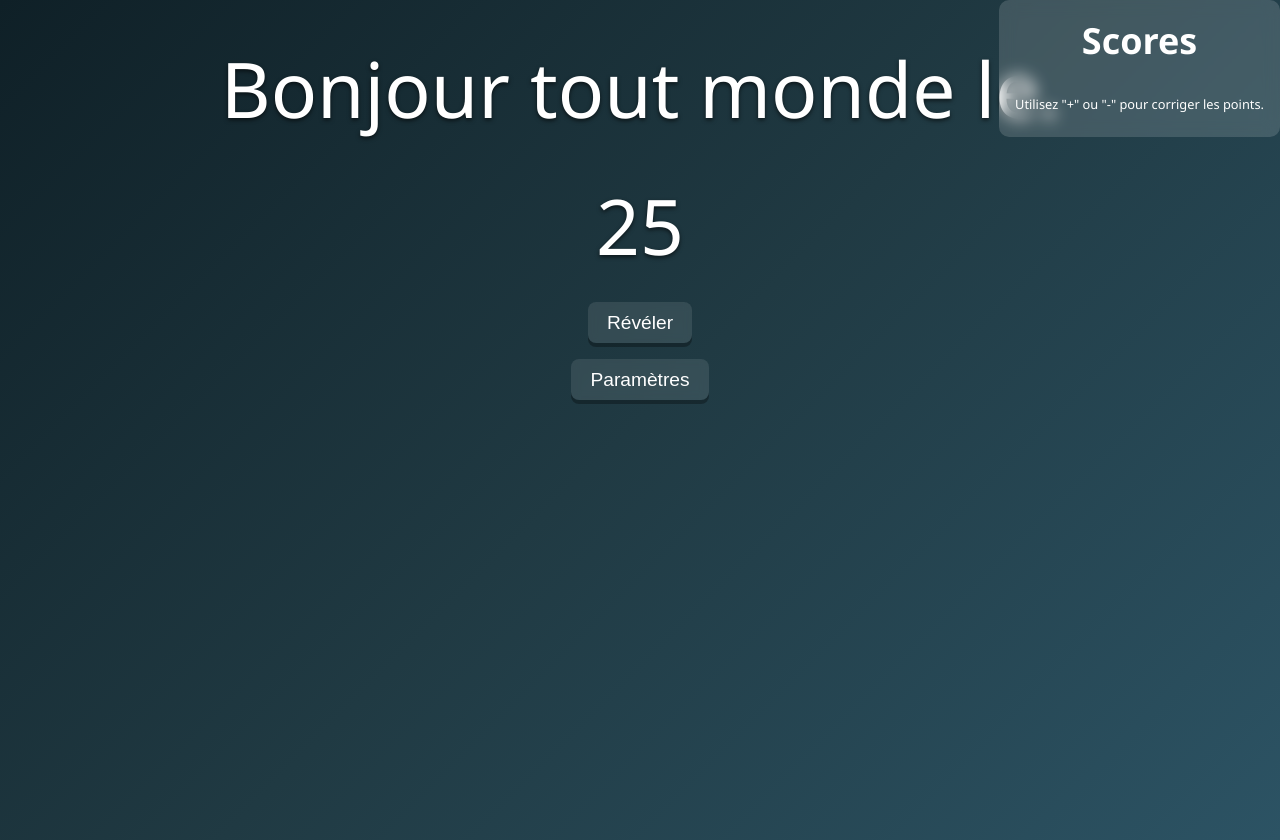
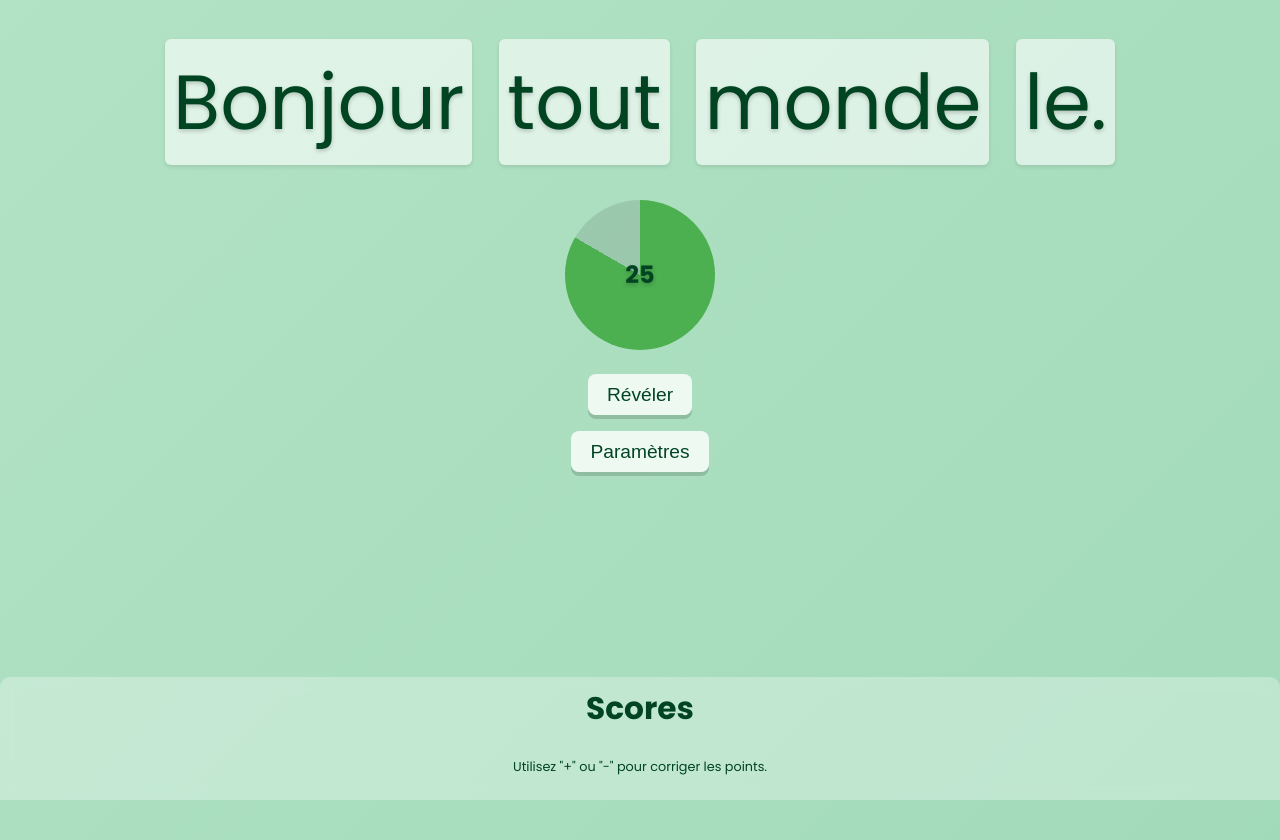
Before and after one commit to SbTchR/WortMischer, a plain HTML site: page index.html in a window 1280 px wide. Drawn offline with Linux system fonts and the light colour scheme.

Commit message:
Improve UI with green theme and animations

```diff
--- a/index.html
+++ b/index.html
@@ -3,11 +3,13 @@
 <head>
     <meta charset="UTF-8">
     <title>Sentence Sprint</title>
+    <link rel="preconnect" href="https://fonts.gstatic.com">
+    <link href="https://fonts.googleapis.com/css2?family=Poppins:wght@400;700&display=swap" rel="stylesheet">
     <link rel="stylesheet" href="style.css">
 </head>
 <body>
     <div id="scrambled" class="big"></div>
-    <div id="timer" class="big"></div>
+    <div id="timer" class="big"><span id="timerText"></span></div>
     <button id="revealBtn" aria-label="Révéler">Révéler</button>
     <button id="nextBtn" aria-label="Manche suivante" hidden>Manche suivante</button>
 
--- a/script.js
+++ b/script.js
@@ -1,6 +1,7 @@
 document.addEventListener('DOMContentLoaded', () => {
     const scrambledEl = document.getElementById('scrambled');
     const timerEl = document.getElementById('timer');
+    const timerText = document.getElementById('timerText');
     const revealBtn = document.getElementById('revealBtn');
     const nextBtn = document.getElementById('nextBtn');
     const settingsBtn = document.getElementById('settingsBtn');
@@ -64,13 +65,19 @@ document.addEventListener('DOMContentLoaded', () => {
         return words;
     }
 
+    function updateTimerDisplay() {
+        timerText.textContent = timeLeft;
+        const angle = (timeLeft / data.duration) * 360;
+        timerEl.style.background = `conic-gradient(#4caf50 ${angle}deg, rgba(0,0,0,0.1) 0deg)`;
+    }
+
     function startTimer() {
         stopTimer();
         timeLeft = data.duration;
-        timerEl.textContent = timeLeft;
+        updateTimerDisplay();
         timer = setInterval(() => {
             timeLeft--;
-            timerEl.textContent = timeLeft;
+            updateTimerDisplay();
             if (timeLeft <= 0) {
                 stopTimer();
                 revealBtn.disabled = false;
@@ -83,6 +90,7 @@ document.addEventListener('DOMContentLoaded', () => {
             clearInterval(timer);
             timer = null;
         }
+        updateTimerDisplay();
     }
 
     function updateScoreboard() {
@@ -139,16 +147,16 @@ document.addEventListener('DOMContentLoaded', () => {
         revealBtn.disabled = true;
         revealBtn.hidden = false;
         nextBtn.hidden = true;
-        timerEl.textContent = '';
+        timerText.textContent = '';
         currentSentence = getRandomSentence();
         const words = shuffleWords(currentSentence);
-        scrambledEl.textContent = words.join(' ');
+        scrambledEl.innerHTML = words.map(w => `<span class="word">${w}</span>`).join(' ');
         startTimer();
     }
 
     function reveal() {
         stopTimer();
-        scrambledEl.innerHTML = `${scrambledEl.textContent}<br><em>${currentSentence}</em>`;
+        scrambledEl.innerHTML = `${scrambledEl.innerHTML}<br><em>${currentSentence}</em>`;
         revealBtn.hidden = true;
         nextBtn.hidden = false;
     }
@@ -161,7 +169,8 @@ document.addEventListener('DOMContentLoaded', () => {
             html += `${idx + 1}. ${entry[0]} – ${entry[1]}<br>`;
         });
         scrambledEl.innerHTML = html;
-        timerEl.textContent = '';
+        timerText.textContent = '';
+        timerEl.style.background = 'conic-gradient(#4caf50 0deg, rgba(0,0,0,0.1) 0deg)';
         revealBtn.hidden = true;
         nextBtn.hidden = true;
     }
--- a/style.css
+++ b/style.css
@@ -1,32 +1,44 @@
 body {
-    font-family: "Segoe UI", Roboto, sans-serif;
+    font-family: 'Poppins', sans-serif;
     margin: 0;
     padding: 20px;
     min-height: 100vh;
     display: flex;
     flex-direction: column;
     align-items: center;
-    background: linear-gradient(135deg, #0f2027, #203a43, #2c5364);
-    color: #fff;
+    background: linear-gradient(135deg, #d8f3dc, #b7e4c7, #95d5b2);
+    background-size: 400% 400%;
+    animation: bgMove 15s ease infinite;
+    color: #063;
+}
+
+@keyframes bgMove {
+    0% { background-position: 0% 50%; }
+    50% { background-position: 100% 50%; }
+    100% { background-position: 0% 50%; }
 }
 
 .big {
     font-size: 6vw;
     text-align: center;
     margin: 1rem 0;
-    text-shadow: 0 2px 4px rgba(0,0,0,0.6);
+    text-shadow: 0 2px 4px rgba(0,0,0,0.2);
 }
 
 #scores {
     position: fixed;
+    left: 0;
     right: 0;
-    top: 0;
-    max-width: 25%;
-    padding: 1rem;
-    font-size: 1.5rem;
-    background: rgba(255, 255, 255, 0.15);
-    border-radius: 10px;
-    backdrop-filter: blur(8px);
+    bottom: 0;
+    padding: 0.5rem 1rem 1rem;
+    font-size: 1.3rem;
+    background: rgba(255, 255, 255, 0.3);
+    border-top-left-radius: 10px;
+    border-top-right-radius: 10px;
+    backdrop-filter: blur(6px);
+    max-height: 40vh;
+    overflow-y: auto;
+    color: #042;
 }
 
 #scores ul {
@@ -63,21 +75,51 @@ body {
     flex-grow: 1;
 }
 
+.word {
+    display: inline-block;
+    margin: 0.2rem;
+    padding: 0.3rem 0.5rem;
+    background: rgba(255, 255, 255, 0.6);
+    color: #042;
+    border-radius: 6px;
+    box-shadow: 0 2px 4px rgba(0,0,0,0.1);
+}
+
+#timer {
+    position: relative;
+    width: 20vmin;
+    height: 20vmin;
+    max-width: 150px;
+    max-height: 150px;
+    border-radius: 50%;
+    display: flex;
+    align-items: center;
+    justify-content: center;
+    background: conic-gradient(#4caf50 0deg, rgba(0,0,0,0.1) 0deg);
+}
+
+#timerText {
+    position: absolute;
+    font-size: 3vmin;
+    font-weight: 700;
+    color: #042;
+}
+
 button {
     font-size: 1.2rem;
     padding: 0.6rem 1.2rem;
     margin: 0.5rem;
-    color: #fff;
-    background: rgba(255, 255, 255, 0.1);
+    color: #042;
+    background: rgba(255, 255, 255, 0.8);
     border: none;
     border-radius: 8px;
-    box-shadow: 0 4px 0 rgba(0, 0, 0, 0.3);
+    box-shadow: 0 4px 0 rgba(0, 0, 0, 0.15);
     backdrop-filter: blur(4px);
     transition: transform 0.1s, box-shadow 0.1s, background 0.3s;
 }
 
 button:hover {
-    background: rgba(255, 255, 255, 0.2);
+    background: rgba(255, 255, 255, 1);
 }
 
 button:active {
```
